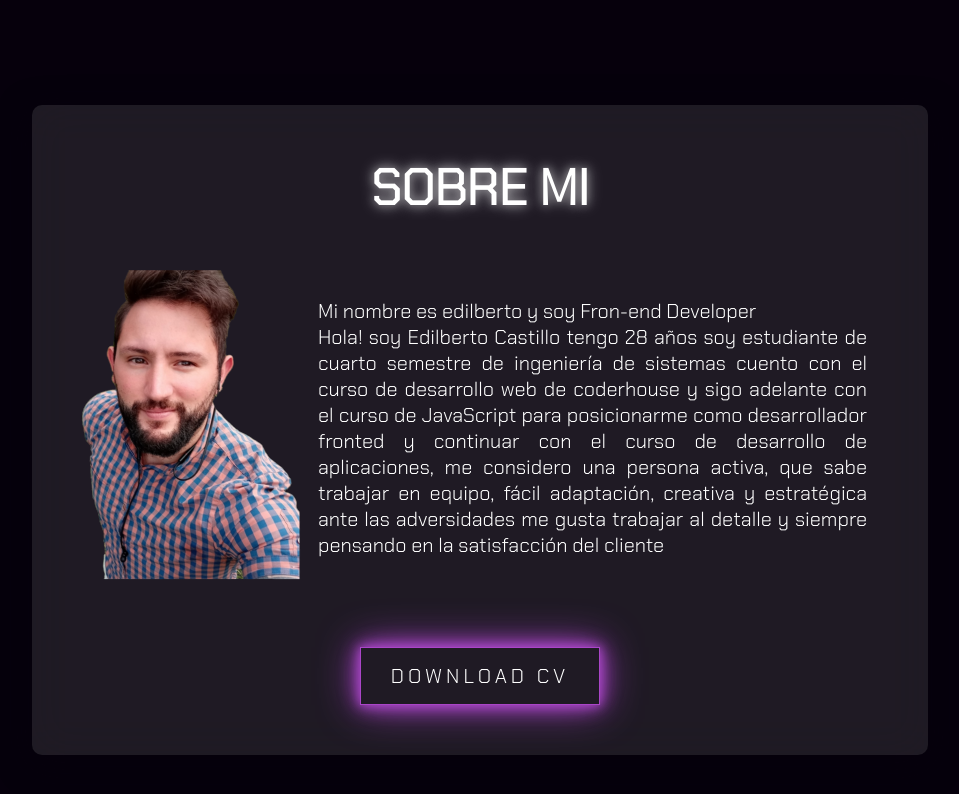
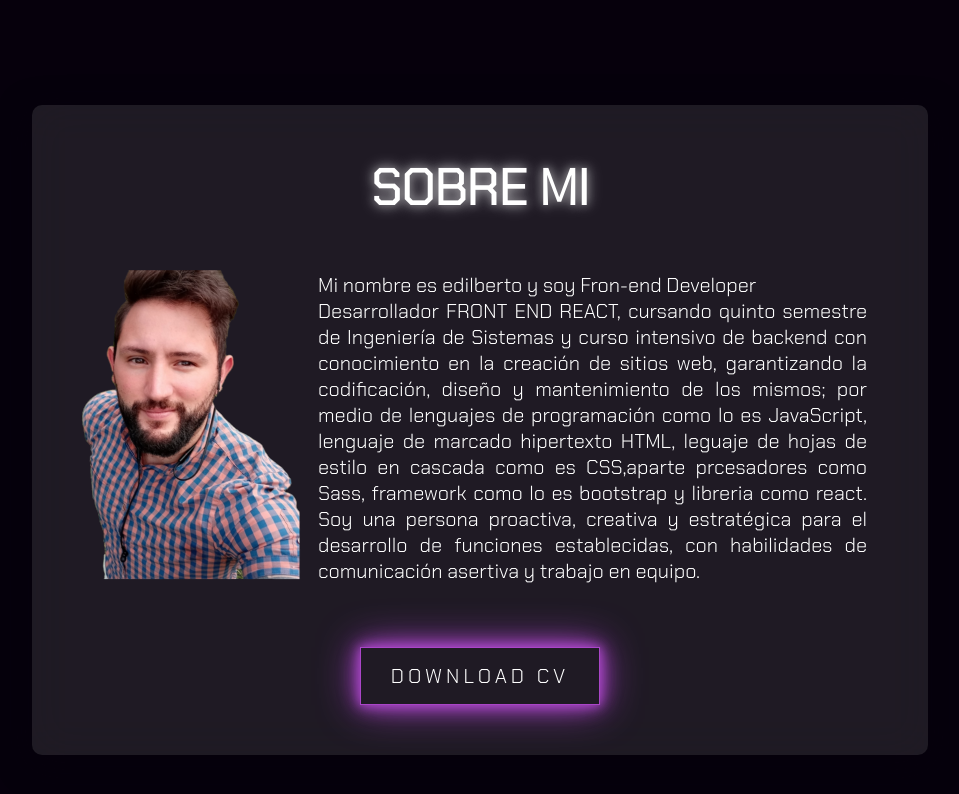
Before and after one commit to Edilberto1993/hoja-de-vida, a website: page index.html in a window 1280 px wide. Shown: the part 1084-1878 px from the top of the page, without its empty margins (160-1119 px from the left). Drawn offline with Linux system fonts and the light colour scheme.

Commit message:
Update index.html

```diff
--- a/index.html
+++ b/index.html
@@ -63,11 +63,7 @@
                             <span>Fron-end Developer</span>
                         </div>
                         <div>
-                            <p>Hola! soy Edilberto Castillo tengo 28 años soy estudiante de cuarto semestre de ingeniería de sistemas
-                            cuento con el curso de desarrollo web de coderhouse y sigo adelante con el curso de JavaScript para posicionarme
-                            como desarrollador fronted y continuar con el curso de desarrollo de aplicaciones, me considero una persona activa,
-                            que sabe trabajar en equipo, fácil adaptación, creativa y estratégica ante las adversidades me gusta trabajar al detalle
-                             y siempre pensando en la satisfacción del cliente</p>
+                            <p>Desarrollador FRONT END REACT, cursando quinto semestre de Ingeniería de Sistemas y curso intensivo de backend  con conocimiento en la creación de sitios web,  garantizando la codificación, diseño y mantenimiento de los mismos; por medio de lenguajes de programación  como lo es JavaScript, lenguaje de marcado hipertexto  HTML, leguaje de hojas de estilo en cascada como es CSS,aparte prcesadores como Sass, framework como lo es bootstrap y libreria como react. Soy una  persona proactiva, creativa y estratégica para el desarrollo de funciones establecidas, con habilidades de comunicación asertiva y trabajo en equipo. </p>
                         </div>
 
                     </div>
```
